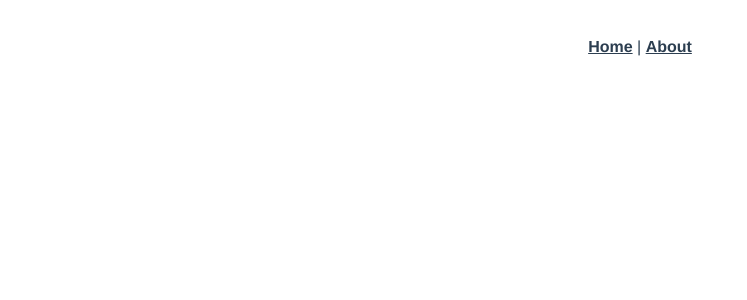
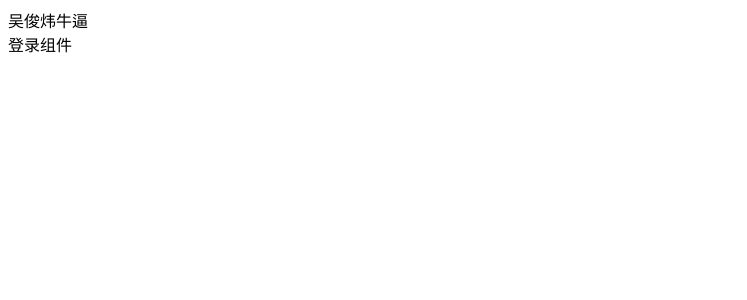
Before and after one commit to elite-hzy/vue_shop, a Vue app: page /#/login in a window 1280 px wide. Shown: the top 300 px of the page, without its empty margins (0-747 px from the left). Built offline with nearby package versions, Linux system fonts and the light colour scheme.

Commit message:
first commit

```diff
--- a/babel.config.js
+++ b/babel.config.js
@@ -1,5 +1,14 @@
 module.exports = {
-  presets: [
-    '@vue/cli-plugin-babel/preset'
+  "presets": [
+    "@vue/cli-plugin-babel/preset"
+  ],
+  "plugins": [
+    [
+      "component",
+      {
+        "libraryName": "element-ui",
+        "styleLibraryName": "theme-chalk"
+      }
+    ]
   ]
 }
--- a/package.json
+++ b/package.json
@@ -7,7 +7,9 @@
     "build": "vue-cli-service build"
   },
   "dependencies": {
+    "axios": "^0.24.0",
     "core-js": "^3.6.5",
+    "element-ui": "^2.4.5",
     "vue": "^2.6.11",
     "vue-router": "^3.2.0"
   },
@@ -15,6 +17,8 @@
     "@vue/cli-plugin-babel": "~4.5.0",
     "@vue/cli-plugin-router": "~4.5.0",
     "@vue/cli-service": "~4.5.0",
+    "babel-plugin-component": "^1.1.1",
+    "vue-cli-plugin-element": "^1.0.1",
     "vue-template-compiler": "^2.6.11"
   }
 }
--- a/src/App.vue
+++ b/src/App.vue
@@ -1,32 +1,20 @@
 <template>
   <div id="app">
-    <div id="nav">
-      <router-link to="/">Home</router-link> |
-      <router-link to="/about">About</router-link>
-    </div>
-    <router-view/>
+    吴俊炜牛逼
+
+    <!-- 路由占位符 -->
+    <router-view></router-view>
   </div>
 </template>
 
+<script>
+
+export default {
+  name: 'app',
+
+}
+</script>
+
 <style>
-#app {
-  font-family: Avenir, Helvetica, Arial, sans-serif;
-  -webkit-font-smoothing: antialiased;
-  -moz-osx-font-smoothing: grayscale;
-  text-align: center;
-  color: #2c3e50;
-}
 
-#nav {
-  padding: 30px;
-}
-
-#nav a {
-  font-weight: bold;
-  color: #2c3e50;
-}
-
-#nav a.router-link-exact-active {
-  color: #42b983;
-}
 </style>
--- /dev/null
+++ b/src/components/Login.vue
@@ -0,0 +1,13 @@
+<template>
+    <div>
+    登录组件
+    </div>
+</template>
+
+
+<script>
+export default{}
+</script>
+<style lang="less" scoped>
+
+</style>
--- a/src/main.js
+++ b/src/main.js
@@ -1,6 +1,7 @@
 import Vue from 'vue'
 import App from './App.vue'
 import router from './router'
+import './plugins/element.js'
 
 Vue.config.productionTip = false
 
--- /dev/null
+++ b/src/plugins/element.js
@@ -0,0 +1,4 @@
+import Vue from 'vue'
+import { Button } from 'element-ui'
+
+Vue.use(Button)
--- a/src/router/index.js
+++ b/src/router/index.js
@@ -1,23 +1,12 @@
 import Vue from 'vue'
 import VueRouter from 'vue-router'
-import Home from '../views/Home.vue'
+import Login from '../components/Login.vue'
 
 Vue.use(VueRouter)
 
 const routes = [
-  {
-    path: '/',
-    name: 'Home',
-    component: Home
-  },
-  {
-    path: '/about',
-    name: 'About',
-    // route level code-splitting
-    // this generates a separate chunk (about.[hash].js) for this route
-    // which is lazy-loaded when the route is visited.
-    component: () => import(/* webpackChunkName: "about" */ '../views/About.vue')
-  }
+  {path: '/login',component: Login},
+  {path: '/',redirect: '/login'}
 ]
 
 const router = new VueRouter({
```
Also changed, not shown: 1 other file (tests, documents, lock files or other folders).
